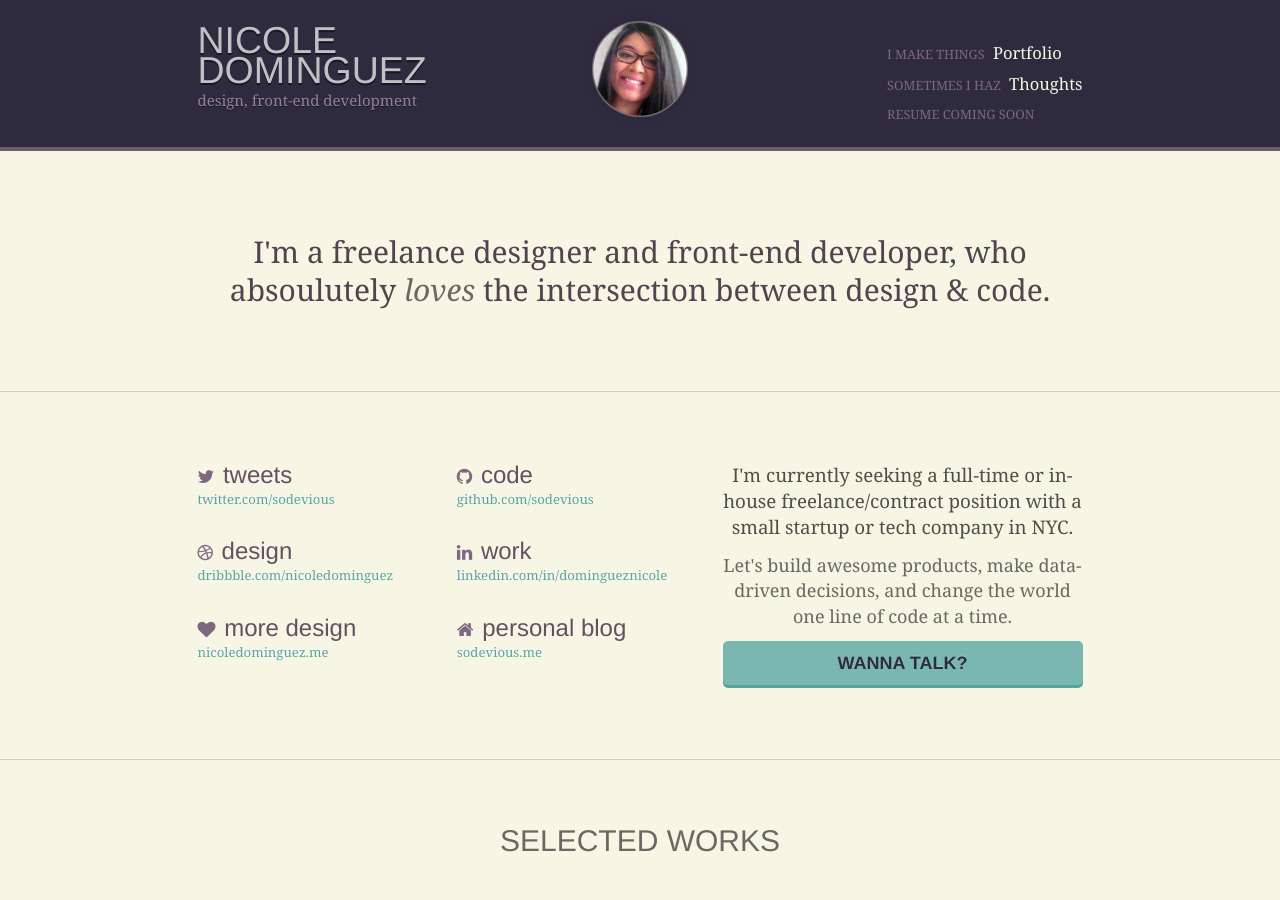
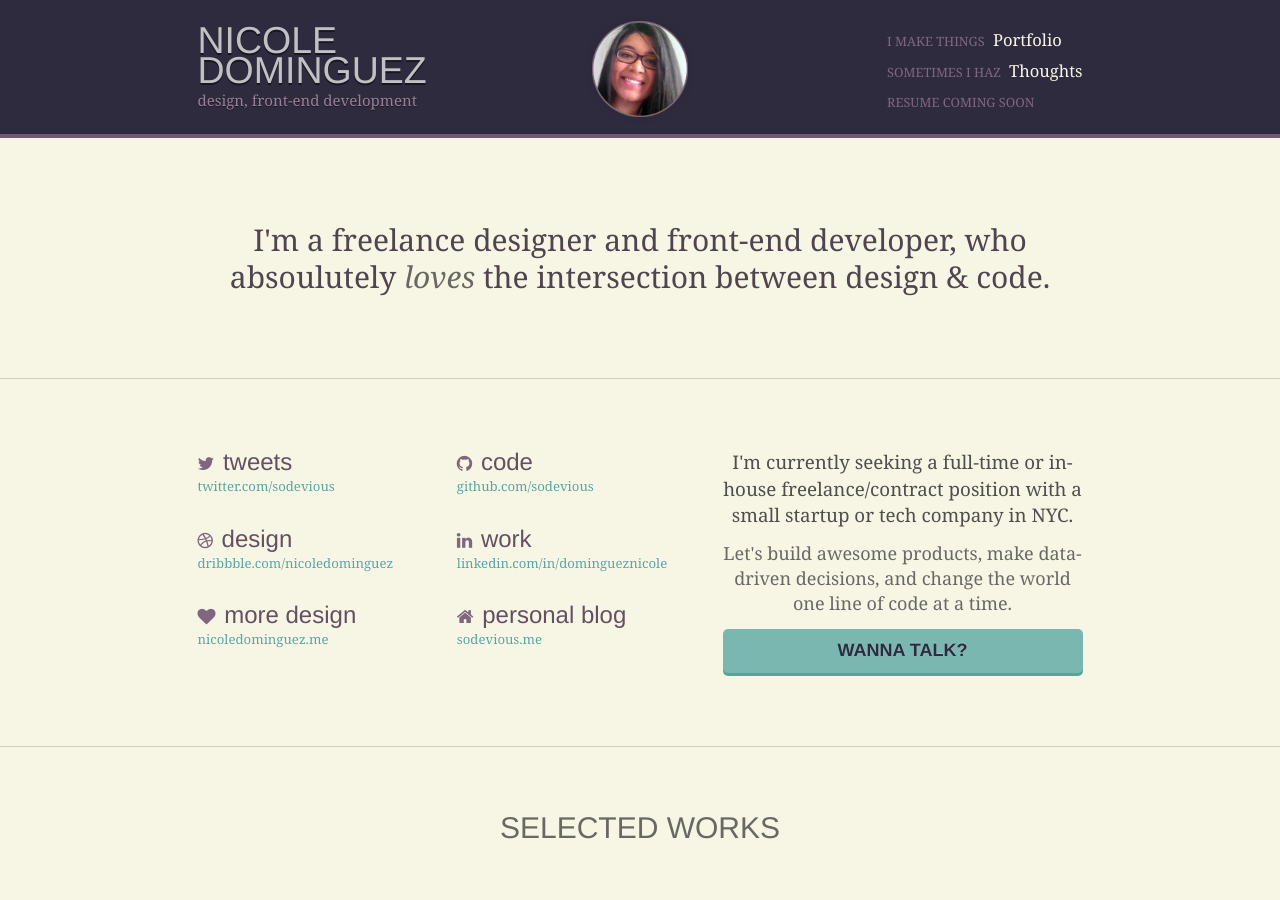
Before and after one commit to sodevious/sodevious.github.io, a Jekyll site: the page built from index.html, in a window 1280 px wide. Shown: the top 900 px of the page. Built offline with Jekyll 4.4.1, drawn with Linux system fonts in a browser that asks for light colours; Markdown is read by kramdown in place of the engine named in the settings.

Commit message:
Nav padding

```diff
--- a/assets/sass/_site.scss
+++ b/assets/sass/_site.scss
@@ -61,6 +61,7 @@ header {
 nav[role="navigation"] {
     @include span-columns(12);
     @include at-breakpoint($mobile) {
+      margin-top: 0px;
     @include span-columns(4 omega, 12);
       ul {
         float: right; text-align: right;
--- a/assets/stylesheets/app.css
+++ b/assets/stylesheets/app.css
@@ -311,30 +311,31 @@ nav[role="navigation"] {
 @media (min-width: 23em) {
   /* line 61, ../sass/_site.scss */
   nav[role="navigation"] {
+    margin-top: 0px;
     width: 32.20339%;
     float: right;
     margin-right: 0;
   }
-  /* line 65, ../sass/_site.scss */
+  /* line 66, ../sass/_site.scss */
   nav[role="navigation"] ul {
     float: right;
     text-align: right;
   }
-  /* line 67, ../sass/_site.scss */
+  /* line 68, ../sass/_site.scss */
   nav[role="navigation"] ul li {
     margin-left: 25px;
     line-height: 2.3em;
   }
-  /* line 68, ../sass/_site.scss */
+  /* line 69, ../sass/_site.scss */
   nav[role="navigation"] ul a {
     margin-left: 5px;
   }
 }
-/* line 73, ../sass/_site.scss */
+/* line 74, ../sass/_site.scss */
 nav[role="navigation"] ul {
   margin: 0;
 }
-/* line 74, ../sass/_site.scss */
+/* line 75, ../sass/_site.scss */
 nav[role="navigation"] li {
   display: block;
   font-size: 0.85em;
@@ -344,29 +345,29 @@ nav[role="navigation"] li {
   text-transform: uppercase;
   color: #7f677f;
 }
-/* line 83, ../sass/_site.scss */
+/* line 84, ../sass/_site.scss */
 nav[role="navigation"] a {
   font-size: 1.3em;
   text-decoration: none;
   text-transform: capitalize;
   color: #f7f6e4;
 }
-/* line 88, ../sass/_site.scss */
+/* line 89, ../sass/_site.scss */
 nav[role="navigation"] a:hover {
   color: #ebe9bd;
 }
-/* line 90, ../sass/_site.scss */
+/* line 91, ../sass/_site.scss */
 nav[role="navigation"] span {
   display: none;
 }
 @media (min-width: 46em) {
-  /* line 91, ../sass/_site.scss */
+  /* line 92, ../sass/_site.scss */
   nav[role="navigation"] span {
     display: inline;
   }
 }
 
-/* line 95, ../sass/_site.scss */
+/* line 96, ../sass/_site.scss */
 section[role="intro"] h2 {
   margin: 12.5px 0;
   font-size: 2em;
@@ -375,16 +376,16 @@ section[role="intro"] h2 {
   text-transform: none;
   color: #4f444f;
 }
-/* line 103, ../sass/_site.scss */
+/* line 104, ../sass/_site.scss */
 section[role="intro"] h2 em {
   color: #696964;
 }
 
-/* line 107, ../sass/_site.scss */
+/* line 108, ../sass/_site.scss */
 section[role="hire-me"] {
   font-family: "Adelle", Georgia, serif;
 }
-/* line 110, ../sass/_site.scss */
+/* line 111, ../sass/_site.scss */
 section[role="hire-me"] .social-links {
   width: 100%;
   float: left;
@@ -394,14 +395,14 @@ section[role="hire-me"] .social-links {
   padding: 0px;
 }
 @media (min-width: 40em) {
-  /* line 110, ../sass/_site.scss */
+  /* line 111, ../sass/_site.scss */
   section[role="hire-me"] .social-links {
     width: 57.62712%;
     float: left;
     margin-right: 1.69492%;
   }
 }
-/* line 116, ../sass/_site.scss */
+/* line 117, ../sass/_site.scss */
 section[role="hire-me"] .social-links li {
   width: 49.15254%;
   float: left;
@@ -411,21 +412,21 @@ section[role="hire-me"] .social-links li {
   font-size: 1.6em;
   line-height: 1em;
 }
-/* line 121, ../sass/_site.scss */
+/* line 122, ../sass/_site.scss */
 section[role="hire-me"] .social-links li:nth-child(2n) {
   margin-right: 0;
 }
-/* line 122, ../sass/_site.scss */
+/* line 123, ../sass/_site.scss */
 section[role="hire-me"] .social-links li:nth-child(n+5) {
   margin-bottom: 0;
 }
-/* line 124, ../sass/_site.scss */
+/* line 125, ../sass/_site.scss */
 section[role="hire-me"] .social-links a {
   font-family: "Effra", "Helvetica Neue", sans-serif;
   text-decoration: none;
   color: #635063;
 }
-/* line 128, ../sass/_site.scss */
+/* line 129, ../sass/_site.scss */
 section[role="hire-me"] .social-links a:hover {
   color: #4f444f;
   -webkit-transition: all 0.25s ease-in;
@@ -433,13 +434,13 @@ section[role="hire-me"] .social-links a:hover {
   -o-transition: all 0.25s ease-in;
   transition: all 0.25s ease-in;
 }
-/* line 133, ../sass/_site.scss */
+/* line 134, ../sass/_site.scss */
 section[role="hire-me"] .social-links i {
   margin-right: 2px;
   font-size: 18px;
   color: #7f677f;
 }
-/* line 138, ../sass/_site.scss */
+/* line 139, ../sass/_site.scss */
 section[role="hire-me"] .social-links span {
   width: 90%;
   display: block;
@@ -449,7 +450,7 @@ section[role="hire-me"] .social-links span {
   text-shadow: 0px -1px 0px white;
   color: #58a59c;
 }
-/* line 146, ../sass/_site.scss */
+/* line 147, ../sass/_site.scss */
 section[role="hire-me"] .social-links span:hover {
   color: #4f444f;
   -webkit-transition: all 0.25s ease-in;
@@ -457,7 +458,7 @@ section[role="hire-me"] .social-links span:hover {
   -o-transition: all 0.25s ease-in;
   transition: all 0.25s ease-in;
 }
-/* line 153, ../sass/_site.scss */
+/* line 154, ../sass/_site.scss */
 section[role="hire-me"] .looking-for {
   width: 100%;
   float: left;
@@ -465,14 +466,14 @@ section[role="hire-me"] .looking-for {
   display: inline;
 }
 @media (min-width: 40em) {
-  /* line 153, ../sass/_site.scss */
+  /* line 154, ../sass/_site.scss */
   section[role="hire-me"] .looking-for {
     width: 40.67797%;
     float: right;
     margin-right: 0;
   }
 }
-/* line 157, ../sass/_site.scss */
+/* line 158, ../sass/_site.scss */
 section[role="hire-me"] .looking-for p {
   margin-bottom: 12.5px;
   font-size: 1.2em;
@@ -480,12 +481,12 @@ section[role="hire-me"] .looking-for p {
   text-align: center;
   color: #696964;
 }
-/* line 164, ../sass/_site.scss */
+/* line 165, ../sass/_site.scss */
 section[role="hire-me"] .looking-for .highlight {
   font-size: 1.25em;
   color: #4e4e4b;
 }
-/* line 168, ../sass/_site.scss */
+/* line 169, ../sass/_site.scss */
 section[role="hire-me"] .looking-for a {
   display: block;
   padding: 8.33333px;
@@ -506,7 +507,7 @@ section[role="hire-me"] .looking-for a {
   -o-border-radius: 5px;
   border-radius: 5px;
 }
-/* line 183, ../sass/_site.scss */
+/* line 184, ../sass/_site.scss */
 section[role="hire-me"] .looking-for a:hover {
   position: relative;
   top: 2px;
@@ -514,12 +515,12 @@ section[role="hire-me"] .looking-for a:hover {
   box-shadow: 0px 3px 0px #46405d;
   background: #585076;
 }
-/* line 195, ../sass/_site.scss */
+/* line 196, ../sass/_site.scss */
 section[role="hire-me"] .avatar img, section[role="hire-me"] .tagline, section[role="hire-me"] nav .span {
   display: none;
 }
 @media (min-width: 46em) {
-  /* line 195, ../sass/_site.scss */
+  /* line 196, ../sass/_site.scss */
   section[role="hire-me"] .avatar img, section[role="hire-me"] .tagline, section[role="hire-me"] nav .span {
     display: inline-block;
   }
@@ -795,7 +796,7 @@ section[role="portfolio"].individual a.nav {
   margin-top: 50px;
 }
 
-/* line 203, ../sass/_site.scss */
+/* line 204, ../sass/_site.scss */
 section[role="blog"] article, section[role="blog"] aside {
   width: 100%;
   float: left;
@@ -803,7 +804,7 @@ section[role="blog"] article, section[role="blog"] aside {
   display: inline;
 }
 @media (min-width: 40em) {
-  /* line 203, ../sass/_site.scss */
+  /* line 204, ../sass/_site.scss */
   section[role="blog"] article, section[role="blog"] aside {
     width: 83.05085%;
     float: left;
@@ -811,7 +812,7 @@ section[role="blog"] article, section[role="blog"] aside {
     margin-left: 11.36364%;
   }
 }
-/* line 208, ../sass/_site.scss */
+/* line 209, ../sass/_site.scss */
 section[role="blog"] h3 {
   margin-bottom: 10px;
   font-family: "Effra", "Helvetica Neue", sans-serif;
@@ -819,11 +820,11 @@ section[role="blog"] h3 {
   font-size: 1.6em;
   word-spacing: 1px;
 }
-/* line 215, ../sass/_site.scss */
+/* line 216, ../sass/_site.scss */
 section[role="blog"] h3 a {
   color: #715b71;
 }
-/* line 218, ../sass/_site.scss */
+/* line 219, ../sass/_site.scss */
 section[role="blog"] p {
   margin: 16.66667px 0;
   font-family: "Adelle", Georgia, serif;
@@ -831,19 +832,19 @@ section[role="blog"] p {
   line-height: 1.6em;
   color: #696964;
 }
-/* line 224, ../sass/_site.scss */
+/* line 225, ../sass/_site.scss */
 section[role="blog"] p:last-child {
   margin: 0;
 }
-/* line 226, ../sass/_site.scss */
+/* line 227, ../sass/_site.scss */
 section[role="blog"] p a {
   border-bottom: 1px dotted rgba(0, 0, 0, 0.2);
 }
-/* line 228, ../sass/_site.scss */
+/* line 229, ../sass/_site.scss */
 section[role="blog"] p a:hover {
   border: 0px;
 }
-/* line 231, ../sass/_site.scss */
+/* line 232, ../sass/_site.scss */
 section[role="blog"] p img {
   margin: 12.5px 0 8.33333px 0;
   -webkit-box-shadow: rgba(0, 0, 0, 0.3) 0 1px 3px;
@@ -856,22 +857,22 @@ section[role="blog"] p img {
   border-radius: 5px;
   width: 100%;
 }
-/* line 237, ../sass/_site.scss */
+/* line 238, ../sass/_site.scss */
 section[role="blog"] a {
   color: #47837d;
 }
-/* line 239, ../sass/_site.scss */
+/* line 240, ../sass/_site.scss */
 section[role="blog"] a:hover {
   color: #58a59c;
 }
-/* line 242, ../sass/_site.scss */
+/* line 243, ../sass/_site.scss */
 section[role="blog"] .meta {
   margin: 8.33333px 0 25px 0;
   font-family: "Effra", "Helvetica Neue", sans-serif;
   font-size: 0.9em;
   color: #635063;
 }
-/* line 248, ../sass/_site.scss */
+/* line 249, ../sass/_site.scss */
 section[role="blog"] .meta a {
   margin: 0;
   padding-right: 5px;
@@ -881,31 +882,31 @@ section[role="blog"] .meta a {
   vertical-align: baseline;
   color: #998099;
 }
-/* line 258, ../sass/_site.scss */
+/* line 259, ../sass/_site.scss */
 section[role="blog"] .meta i {
   margin-left: 5px;
   font-size: 0.8em;
 }
-/* line 263, ../sass/_site.scss */
+/* line 264, ../sass/_site.scss */
 section[role="blog"] .single {
   margin-bottom: 25px;
 }
-/* line 266, ../sass/_site.scss */
+/* line 267, ../sass/_site.scss */
 section[role="blog"] .single h3 {
   font-size: 1.8em;
   line-height: 1em;
 }
-/* line 271, ../sass/_site.scss */
+/* line 272, ../sass/_site.scss */
 section[role="blog"] .single ul {
   margin-left: 25px;
 }
-/* line 274, ../sass/_site.scss */
+/* line 275, ../sass/_site.scss */
 section[role="blog"] .single ul li {
   margin: 8.33333px 0;
   font-size: 0.9em;
   list-style-type: disc;
 }
-/* line 282, ../sass/_site.scss */
+/* line 283, ../sass/_site.scss */
 section[role="blog"] aside a {
   padding: 6px;
   font-size: 0.85em;
@@ -918,7 +919,7 @@ section[role="blog"] aside a {
   -o-border-radius: 3px;
   border-radius: 3px;
 }
-/* line 292, ../sass/_site.scss */
+/* line 293, ../sass/_site.scss */
 section[role="blog"] aside li {
   width: 100%;
   float: left;
@@ -929,7 +930,7 @@ section[role="blog"] aside li {
   word-spacing: 2px;
 }
 @media (min-width: 40em) {
-  /* line 292, ../sass/_site.scss */
+  /* line 293, ../sass/_site.scss */
   section[role="blog"] aside li {
     width: 32.20339%;
     float: left;
@@ -937,7 +938,7 @@ section[role="blog"] aside li {
     margin-bottom: 0;
   }
 }
-/* line 298, ../sass/_site.scss */
+/* line 299, ../sass/_site.scss */
 section[role="blog"] aside li:last-child {
   float: right;
   margin-right: 0;
@@ -945,7 +946,7 @@ section[role="blog"] aside li:last-child {
   display: inline;
 }
 
-/* line 305, ../sass/_site.scss */
+/* line 306, ../sass/_site.scss */
 section[role="projects"] .side-project {
   width: 100%;
   float: left;
@@ -954,7 +955,7 @@ section[role="projects"] .side-project {
   margin-bottom: 25px;
 }
 @media (min-width: 40em) {
-  /* line 305, ../sass/_site.scss */
+  /* line 306, ../sass/_site.scss */
   section[role="projects"] .side-project {
     width: 47.5%;
     float: left;
@@ -963,29 +964,29 @@ section[role="projects"] .side-project {
     margin-bottom: 0;
   }
 }
-/* line 309, ../sass/_site.scss */
+/* line 310, ../sass/_site.scss */
 section[role="projects"] .side-project:last-child {
   float: right;
   margin-right: 0;
   *margin-left: -1em;
   display: inline;
 }
-/* line 311, ../sass/_site.scss */
+/* line 312, ../sass/_site.scss */
 section[role="projects"] .side-project h3 {
   margin-bottom: 8.33333px;
   font-size: 1.3em;
 }
-/* line 315, ../sass/_site.scss */
+/* line 316, ../sass/_site.scss */
 section[role="projects"] .side-project h3 a {
   margin-left: 5px;
   font-size: 0.8em;
   color: #92c0ba;
 }
-/* line 319, ../sass/_site.scss */
+/* line 320, ../sass/_site.scss */
 section[role="projects"] .side-project h3 a:hover {
   color: #58a59c;
 }
-/* line 323, ../sass/_site.scss */
+/* line 324, ../sass/_site.scss */
 section[role="projects"] .side-project p {
   font-size: 1.05em;
   font-family: "Adelle", Georgia, serif;
@@ -993,14 +994,14 @@ section[role="projects"] .side-project p {
   color: #696964;
 }
 
-/* line 332, ../sass/_site.scss */
+/* line 333, ../sass/_site.scss */
 footer {
   padding: 12.5px 0 12.5px 0;
   font-family: "Adelle", Georgia, serif;
   border-top: 4px solid #715b71;
   background: #2f2b3f;
 }
-/* line 338, ../sass/_site.scss */
+/* line 339, ../sass/_site.scss */
 footer p {
   font-size: 0.8em;
   color: #7f677f;
@@ -1009,7 +1010,7 @@ footer p {
   margin-right: 1.69492%;
   display: inline;
 }
-/* line 342, ../sass/_site.scss */
+/* line 343, ../sass/_site.scss */
 footer p:last-child {
   float: right;
   margin-right: 0;
@@ -1017,14 +1018,14 @@ footer p:last-child {
   display: inline;
   text-align: right;
 }
-/* line 345, ../sass/_site.scss */
+/* line 346, ../sass/_site.scss */
 footer a {
   margin-left: 8.33333px;
   font-size: 0.9em;
   text-transform: uppercase;
   color: #929199;
 }
-/* line 350, ../sass/_site.scss */
+/* line 351, ../sass/_site.scss */
 footer a:hover {
   color: #aeb8b9;
 }
```
